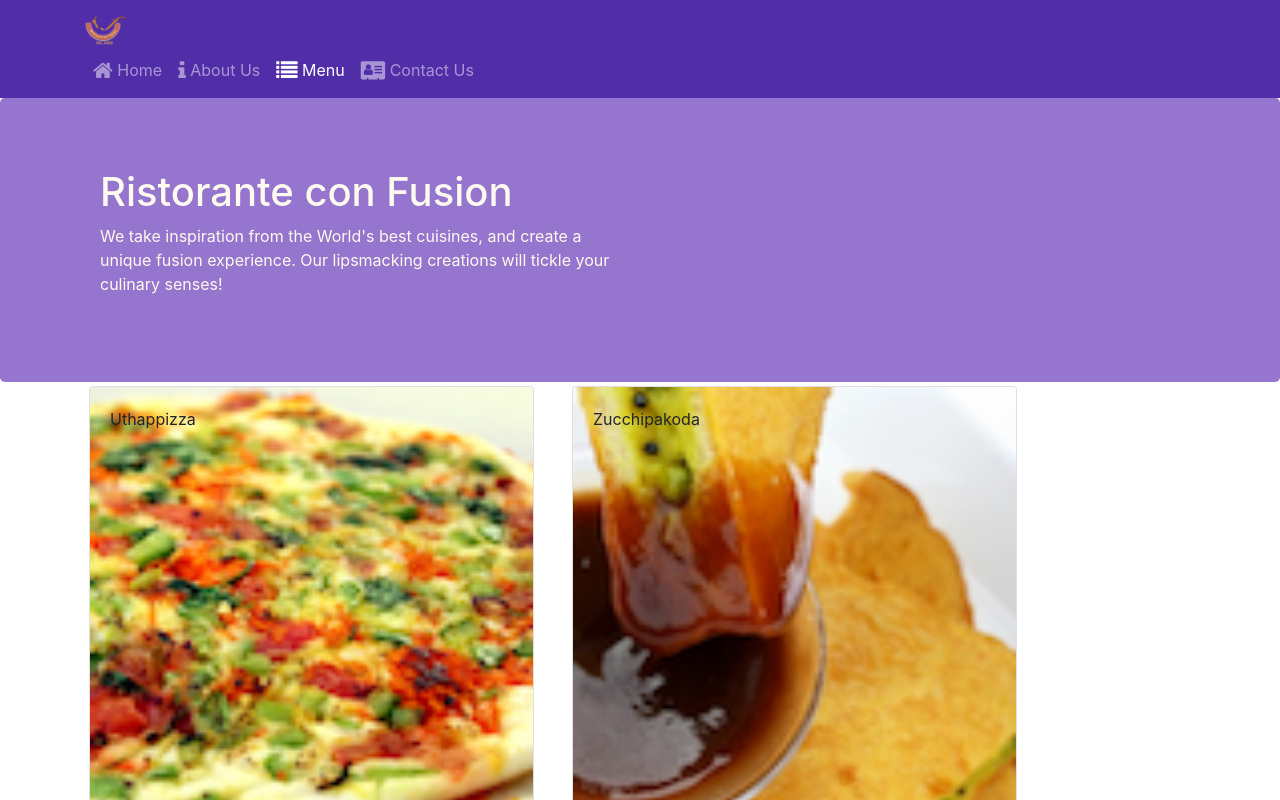
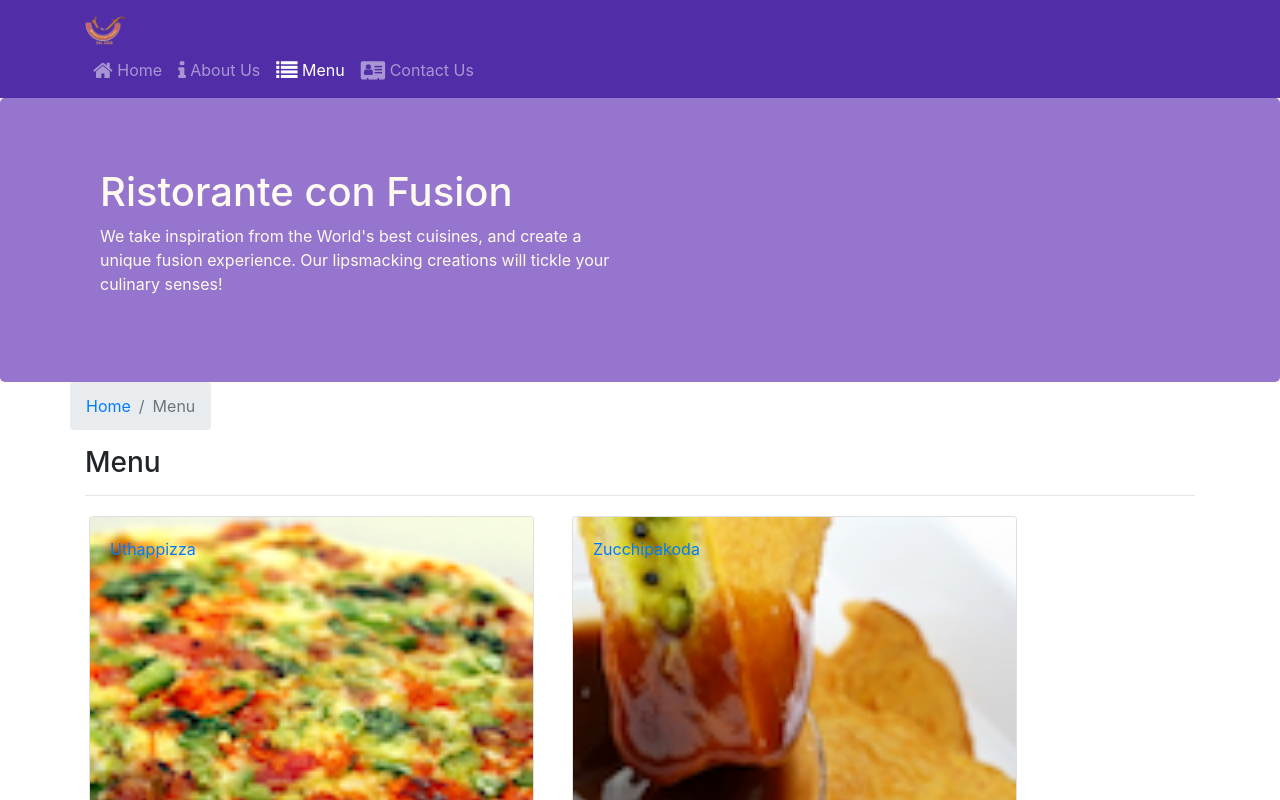
Before and after one commit to JeffreyZe/react-learn, a React (Create React App) app: page /menu in a window 1280 px wide. Shown: the top 800 px of the page. Built offline with nearby package versions, Linux system fonts and the light colour scheme.

Commit message:
Single Page Applications Part 2

```diff
--- a/src/components/ContactComponent.js
+++ b/src/components/ContactComponent.js
@@ -1,8 +1,21 @@
 import React from 'react';
+import { Breadcrumb, BreadcrumbItem } from 'reactstrap';
+import { Link } from 'react-router-dom';
 
 function Contact(props) {
     return(
         <div className="container">
+            <div className="row">
+                <Breadcrumb>
+                    <BreadcrumbItem><Link to="/home">Home</Link></BreadcrumbItem>
+                    <BreadcrumbItem active>Contact Us</BreadcrumbItem>
+                </Breadcrumb>
+                <div className="col-12">
+                    <h3>Contact Us</h3>
+                    <hr />
+                </div>
+            </div>
+
             <div className="row row-content">
                 <div className="col-12">
                 <h3>Location Information</h3>
--- a/src/components/DishdetailComponent.js
+++ b/src/components/DishdetailComponent.js
@@ -1,6 +1,6 @@
 import React from 'react';
-import { Card, CardImg, CardText, CardBody,
-    CardTitle } from 'reactstrap';
+import { Card, CardImg, CardText, CardBody, CardTitle, Breadcrumb, BreadcrumbItem } from 'reactstrap';
+import {Link} from 'react-router-dom';
 
 // Functional Component implementation
 
@@ -51,14 +51,24 @@ function RenderComments({comments}) {
 }
 
 const Dishdetail = (props) => {
-    if (props.selectedDish){
+    if (props.dish){
         return (
             <div className="container">
-                <div className="row">
-                    <RenderDish dish={props.selectedDish}></RenderDish>
-                    <RenderComments comments={props.selectedDish.comments}></RenderComments>
+            <div className="row">
+                <Breadcrumb>
+                    <BreadcrumbItem> <Link to="/menu">Menu</Link></BreadcrumbItem>
+                    <BreadcrumbItem active>{props.dish.name}</BreadcrumbItem>
+                </Breadcrumb>
+                <div className="col-12">
+                    <h3>{props.dish.name}</h3>
+                    <hr />
                 </div>
-             </div>
+            </div>
+            <div className="row">
+                    <RenderDish dish={props.dish} />
+                    <RenderComments comments={props.comments} />
+            </div>
+            </div>
         );
     }
     else{
@@ -67,6 +77,9 @@ const Dishdetail = (props) => {
         );
     }
 }
+
+
+export default Dishdetail;
 
 // // React class Component implementation
 // class Dishdetail extends Component {
@@ -143,5 +156,3 @@ const Dishdetail = (props) => {
 //         );
 //     }
 // }
-
-export default Dishdetail;
--- a/src/components/MainComponent.js
+++ b/src/components/MainComponent.js
@@ -44,21 +44,24 @@ class Main extends Component {
         );
     }
 
+    const DishWithId = ({match}) => {
+        return(
+            <Dishdetail dish={this.state.dishes.filter((dish) => dish.id === parseInt(match.params.dishId,10))[0]}
+              comments={this.state.comments.filter((comment) => comment.dishId === parseInt(match.params.dishId,10))} />
+        );
+
+    }
+
     return (
         <div>
             <Header />
             <Switch>
                 <Route path="/home" component={HomePage} > </Route>
                 <Route exact path="/menu" component={() => <Menu dishes={this.state.dishes} />} />
+                <Route path="/menu/:dishId" component={DishWithId}></Route>
                 <Route exact path="/contactus" component={Contact}></Route>
                 <Redirect to="/home" />
             </Switch>
-            {/* <Menu dishes={this.state.dishes}
-            onClick={(dishId) => {
-                return this.onDishSelect(dishId);
-            }} /> */}
-            {/* <Dishdetail
-            selectedDish={this.state.dishes.filter((dish)=> dish.id === this.state.selectedDish)[0]} /> */}
             <Footer />
         </div>
     )
--- a/src/components/MenuComponent.js
+++ b/src/components/MenuComponent.js
@@ -1,17 +1,17 @@
 import React from 'react';
-import { Card, CardImg, CardImgOverlay,
-    CardTitle } from 'reactstrap';
-
+import { Card, CardImg, CardImgOverlay, CardTitle, Breadcrumb, BreadcrumbItem } from 'reactstrap';
+import { Link } from 'react-router-dom';
 
 // Functional Component implementation
 function RenderMenuItem ({dish, onClick}) {
     return (
-        // onClick={() => onClick(dish.id)}
         <Card>
-            <CardImg width="100%" src={dish.image} alt={dish.name} />
-            <CardImgOverlay>
-                <CardTitle>{dish.name}</CardTitle>
-            </CardImgOverlay>
+            <Link to={`/menu/${dish.id}`} >
+                <CardImg width="100%" src={dish.image} alt={dish.name} />
+                <CardImgOverlay>
+                    <CardTitle>{dish.name}</CardTitle>
+                </CardImgOverlay>
+            </Link>
         </Card>
     );
 }
@@ -20,13 +20,23 @@ const Menu = (props) => {
     const menu = props.dishes.map((dish) => {
         return (
             <div className="col-12 col-md-5 m-1"  key={dish.id}>
-                <RenderMenuItem dish={dish} onClick={props.onClick} />
+                <RenderMenuItem dish={dish} />
             </div>
         );
     });
 
     return (
         <div className="container">
+            <div className="row">
+                <Breadcrumb>
+                    <BreadcrumbItem> <Link to="/home">Home</Link></BreadcrumbItem>
+                    <BreadcrumbItem active>Menu</BreadcrumbItem>
+                </Breadcrumb>
+                <div className="col-12">
+                    <h3>Menu</h3>
+                    <hr />
+                </div>
+            </div>
             <div className="row">
                 {menu}
             </div>
```
